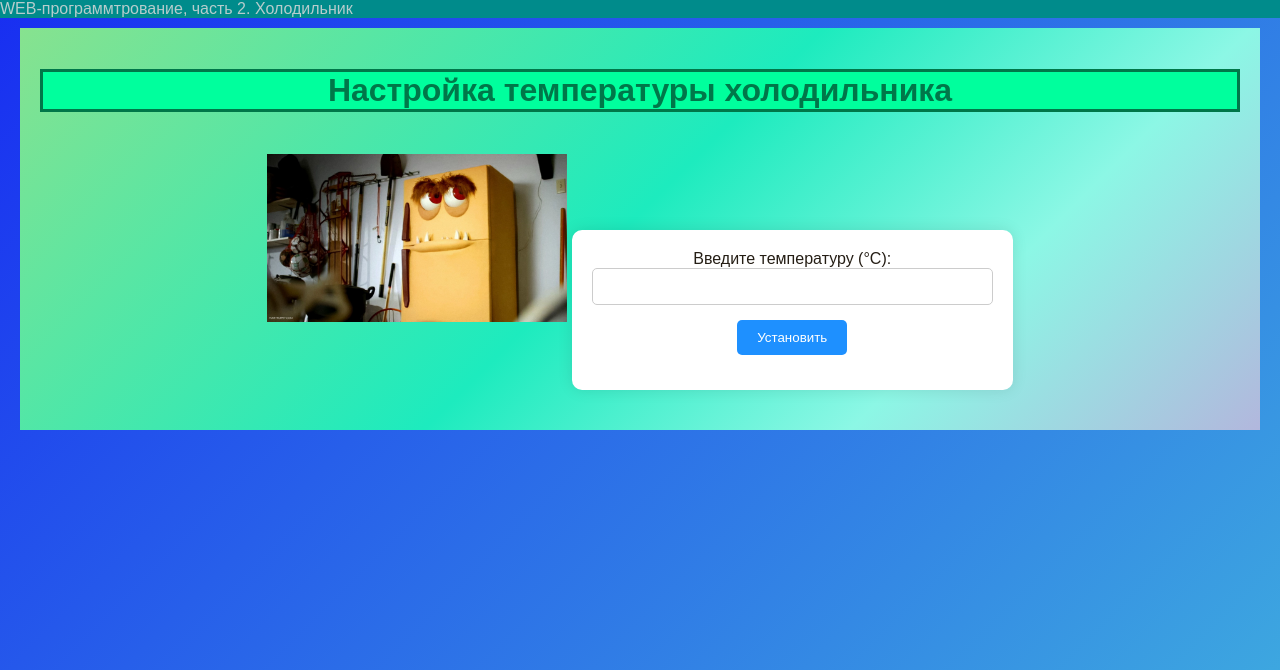
After one commit to RuslanKrutik/web_2, a Flask app: page /lab4/fridge in a window 1280 px wide. The commit adds this page. Shown: the top 670 px of the page. Run offline with Flask 3, Linux system fonts and the light colour scheme.

Commit message:
Холодильник

```diff
--- a/lab4.py
+++ b/lab4.py
@@ -161,3 +161,24 @@ def login():
 def logout():
     session.pop('login', None)
     return redirect('/lab4/login')
+
+@lab4.route('/lab4/fridge', methods=['GET', 'POST'])
+def fridge():
+    message = ''
+    if request.method == 'POST':
+        try:
+            temperature = float(request.form.get('temperature'))
+            if temperature < -12:
+                message = "Не удалось установить температуру — слишком низкое значение."
+            elif temperature > -1:
+                message = "Не удалось установить температуру — слишком высокое значение."
+            elif -12 <= temperature <= -9:
+                message = f"Установлена температура: {temperature}°C ❄️❄️❄️"
+            elif -8 <= temperature <= -5:
+                message = f"Установлена температура: {temperature}°C ❄️❄️"
+            elif -4 <= temperature <= -1:
+                message = f"Установлена температура: {temperature}°C ❄️"
+        except ValueError:
+            message = "Ошибка: не задана температура."
+
+    return render_template("lab4/fridge.html", message=message)
--- a/static/lab1/main.css
+++ b/static/lab1/main.css
@@ -97,3 +97,51 @@ span.error {
     font-weight: bold;
     font-size: 14px;
 }
+.fridge-page {
+    text-align: center;
+    padding: 20px;
+}
+
+.fridge-image {
+    width: 300px;
+    height: auto;
+    margin: 20px 0;
+}
+
+.temperature-form {
+    display: inline-block;
+    background-color: #ffffff;
+    padding: 20px;
+    border-radius: 10px;
+    box-shadow: 0 0 15px rgba(0, 0, 0, 0.1);
+}
+
+.temperature-form div {
+    margin-bottom: 15px;
+}
+
+input[type="number"] {
+    padding: 10px;
+    border: 1px solid #ccc;
+    border-radius: 5px;
+    width: calc(100% - 22px); /* Для учёта паддинга и бордера */
+}
+
+button {
+    background-color: #1e90ff;
+    color: white;
+    border: none;
+    padding: 10px 20px;
+    border-radius: 5px;
+    cursor: pointer;
+}
+
+button:hover {
+    background-color: #0b7dda;
+}
+
+.message {
+    color: blue;
+    font-weight: bold;
+    margin-top: 20px;
+}
--- /dev/null
+++ b/templates/lab4/fridge.html
@@ -0,0 +1,24 @@
+{% extends "base.html" %}
+
+{% block lab %} Холодильник {% endblock %}
+
+{% block main %}
+    <div class="fridge-page">
+        <h1>Настройка температуры холодильника</h1>
+        <img src="{{ url_for('static', filename='images/fridge.jpg') }}" alt="Холодильник" class="fridge-image">
+        <form method="post" class="temperature-form">
+            <div>
+                <label for="temperature">Введите температуру (°C):</label>
+                <input type="number" id="temperature" name="temperature" step="0.1" required>
+            </div>
+            <div>
+                <button type="submit">Установить</button>
+            </div>
+        </form>
+        <div class="message">
+            {% if message %}
+                {{ message }}
+            {% endif %}
+        </div>
+    </div>
+{% endblock %}
--- a/templates/lab4/lab4.html
+++ b/templates/lab4/lab4.html
@@ -18,6 +18,7 @@
             <div class="line_a"><a href="/lab4/pow-form">Возведение в степень</a></div>
             <div class="line_a"><a href="/lab4/tree">Деревья</a></div>
             <div class="line_a"><a href="/lab4/login">Логин и пароль</a></div>
+            <div class="line_a"><a href="/lab4/fridge">Логин и пароль</a></div>
         </ul>
     </div>
 {% endblock %}
```
Also changed, not shown: static/images/fridge.jpg (added).
